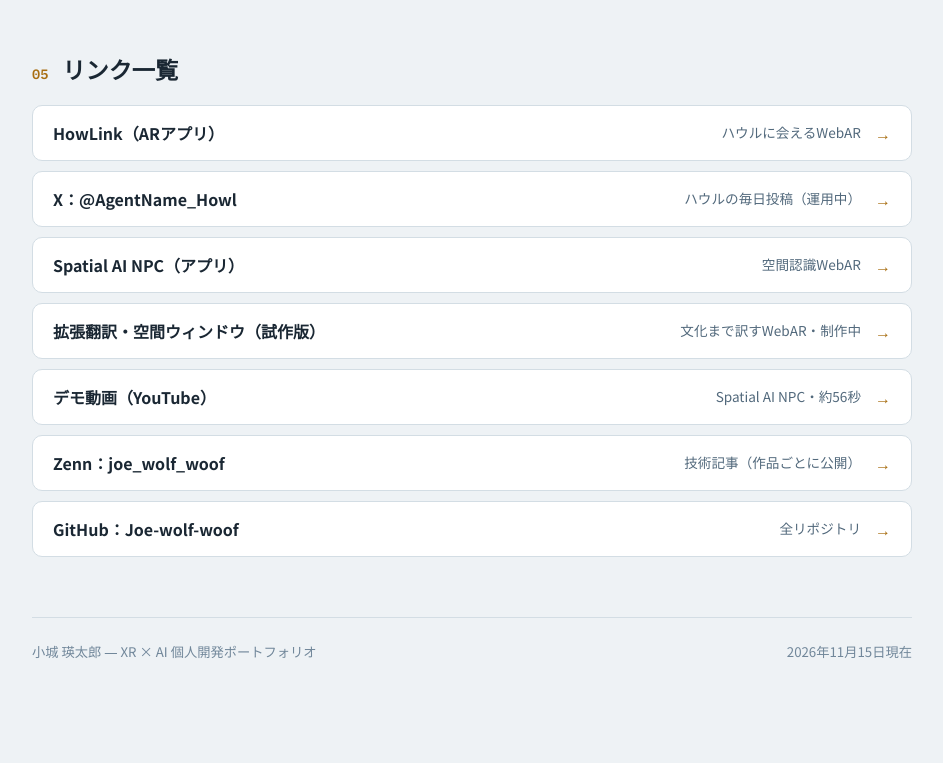
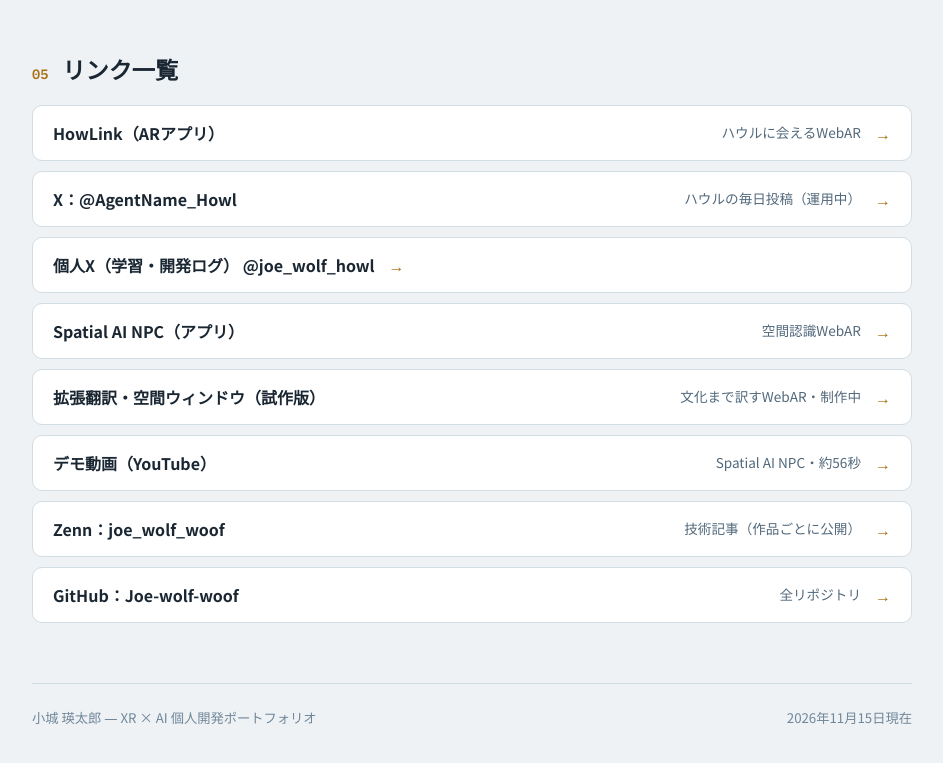
Before and after one commit to Joe-wolf-woof/PortfolioHub, a plain HTML site: page index.html in a window 1280 px wide. Shown: the part 6201-6964 px from the top of the page, without its empty margins (168-1111 px from the left). Before the commit the page ends 6928 px from the top, so only its background shows below. Drawn offline with Linux system fonts and the light colour scheme.

Commit message:
リンク集に個人X（@joe_wolf_howl）を追加

```diff
--- a/index.html
+++ b/index.html
@@ -507,6 +507,7 @@
         <ul class="linklist">
           <li><a href="https://joe-wolf-woof.github.io/howlink.ar/" target="_blank" rel="noopener"><span class="name">HowLink（ARアプリ）</span><span class="desc">ハウルに会えるWebAR</span><span class="go">→</span></a></li>
           <li><a href="https://x.com/AgentName_Howl" target="_blank" rel="noopener"><span class="name">X：@AgentName_Howl</span><span class="desc">ハウルの毎日投稿（運用中）</span><span class="go">→</span></a></li>
+          <li><a href="https://x.com/joe_wolf_howl" target="_blank" rel="noopener"><span class="name">個人X（学習・開発ログ） @joe_wolf_howl</span><span class="go">→</span></a></li>
           <li><a href="https://joe-wolf-woof.github.io/spatial-ai-npc-webar/" target="_blank" rel="noopener"><span class="name">Spatial AI NPC（アプリ）</span><span class="desc">空間認識WebAR</span><span class="go">→</span></a></li>
           <li><a href="https://joe-wolf-woof.github.io/extended-translation-window/" target="_blank" rel="noopener"><span class="name">拡張翻訳・空間ウィンドウ（試作版）</span><span class="desc">文化まで訳すWebAR・制作中</span><span class="go">→</span></a></li>
           <li><a href="https://www.youtube.com/watch?v=MJGNfAJVeEo" target="_blank" rel="noopener"><span class="name">デモ動画（YouTube）</span><span class="desc">Spatial AI NPC・約56秒</span><span class="go">→</span></a></li>
```
